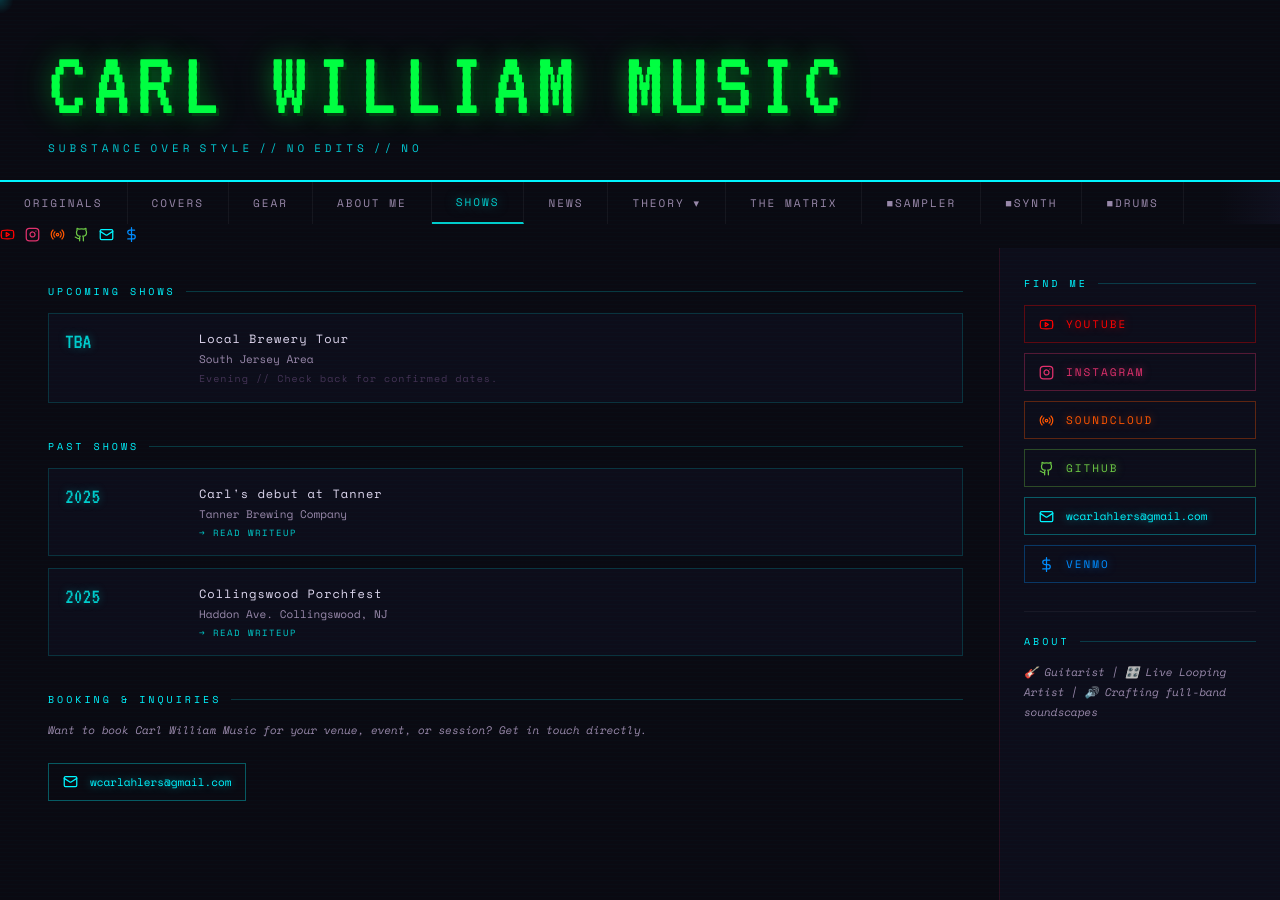
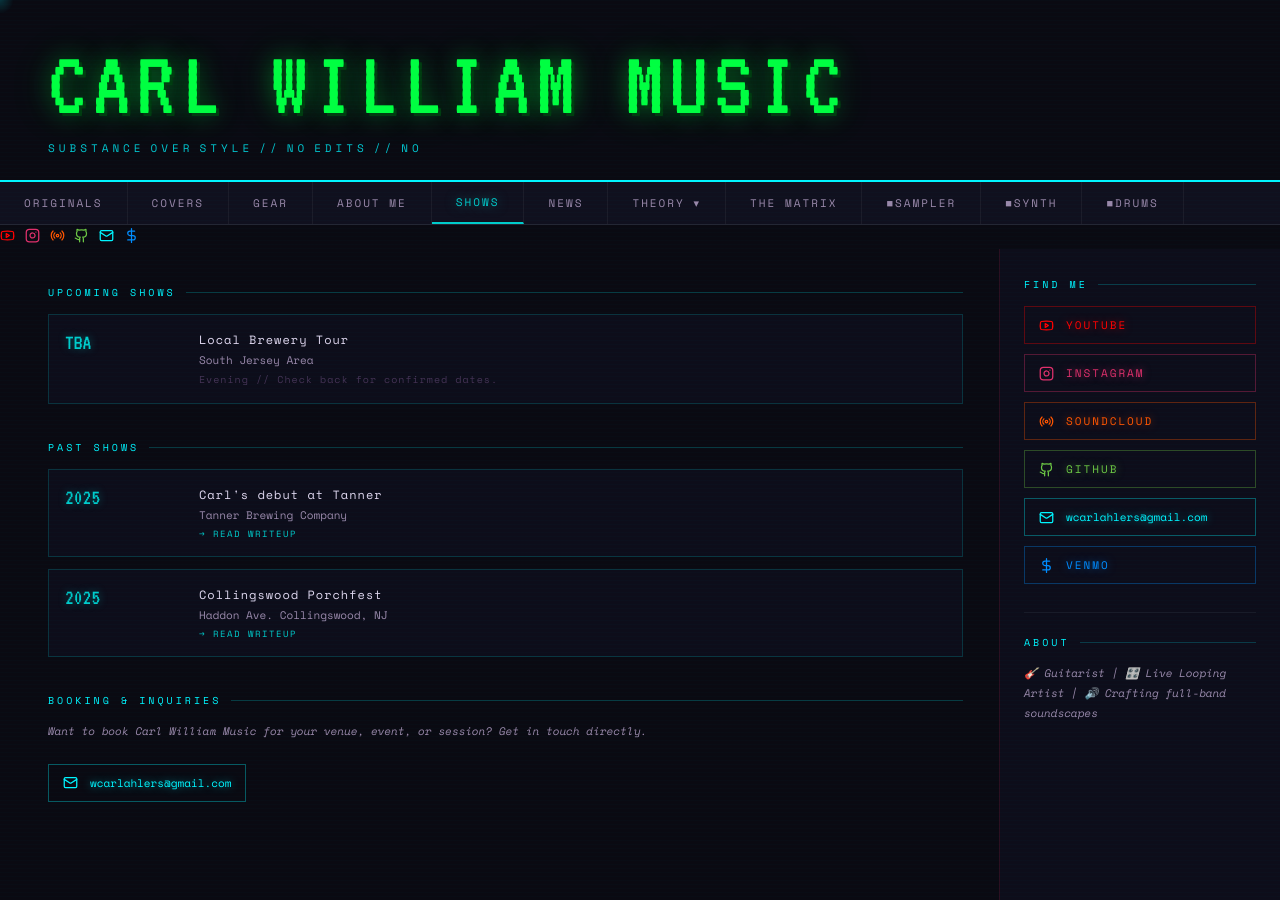
Before and after one commit to Ahlers94/carl-william-music, a Jekyll site: the page built from shows.html, in a window 1280 px wide and 900 px high. Built offline with Jekyll 4.4.1, drawn with Linux system fonts in a browser that asks for light colours.

Commit message:
Update main.css

```diff
--- a/assets/css/main.css
+++ b/assets/css/main.css
@@ -99,11 +99,13 @@
 /* ── NAVIGATION ─────────────────────────────────────────────── */
 #site-nav {
   display: flex;
+  background: #10101e;
+  border-bottom: 1px solid #ffffff15;
   position: sticky;
   top: 0;
   z-index: 10;
-  overflow: hidden;   /* Change to hidden so the overlay doesn't cause overflow */
-  position: relative; /* Add this! */
+  overflow: visible; /* Keep this visible */
+  flex-wrap: nowrap;
 }
 #site-nav ul {
   display: flex;
@@ -111,12 +113,13 @@
   list-style: none;
   margin: 0;
   padding: 0;
-  padding-right: 60px; /* Space for the overlay */
+  /* CRITICAL: Force the list to never shrink and allow internal scrolling */
+  flex: 1 0 auto;
   overflow-x: auto;
   scrollbar-width: none;
-  flex: 1;            /* Allows the UL to fill the space */
+  /* Add padding here to account for the fade effect */
+  padding-right: 60px;
 }
-
 #site-nav ul::-webkit-scrollbar { display: none; }
 
 #site-nav li {
@@ -142,14 +145,15 @@
 }
 #site-nav::after {
   content: '';
-  position: absolute; /* Change from sticky to absolute */
+  position: sticky; /* Keep it sticky so it stays fixed to the right side of the nav bar */
   right: 0;
-  top: 0;
-  width: 60px;        /* Changed from min-width to width */
+  min-width: 60px;
   height: 100%;
   background: linear-gradient(to right, transparent, #10101e);
   pointer-events: none;
-  z-index: 2;         /* Ensure it stays on top */
+  flex-shrink: 0;
+  /* If this still covers your last tab, try increasing this to -80px */
+  margin-left: -60px;
 }
 
 /* Nav Tab Animation Delays */
```
